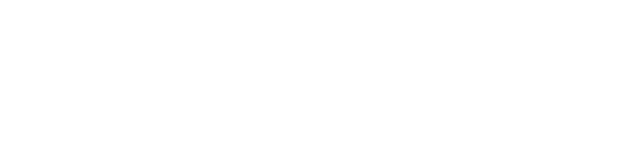
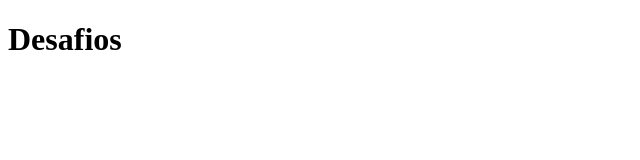
Before and after one commit to Douglasg1/desafio-html-basico, a plain HTML site: page index.html in a window 1280 px wide. Shown: the whole page, without its empty margins (0-640 px from the left). Drawn offline with Linux system fonts and the light colour scheme.

Commit message:
Adicionando um arquivo CSS

```diff
--- a/index.html
+++ b/index.html
@@ -5,8 +5,9 @@
     <meta http-equiv="X-UA-Compatible" content="IE=edge">
     <meta name="viewport" content="width=device-width, initial-scale=1.0">
     <title>Desafios</title>
+    <link rel="stylesheet" href="styles.css">
 </head>
 <body>
-
+    <h1>Desafios</h1>
 </body>
 </html>
--- /dev/null
+++ b/styles.css
@@ -0,0 +1,3 @@
+h1{
+    color:black
+}
```
